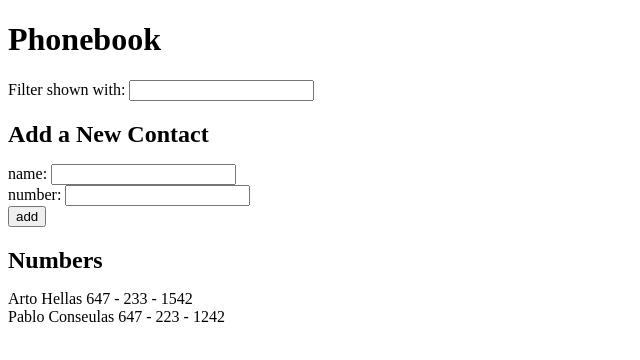
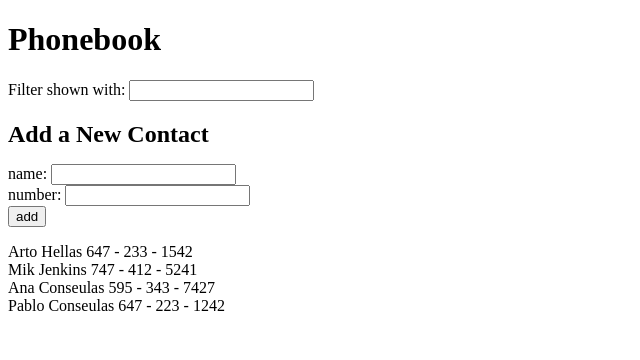
Before and after one commit to Yanek-K/fullstack_open, a React (Create React App) app in the folder part_2/phonebook/: page / in a window 1280 px wide. Shown: the top 360 px of the page, without its empty margins (0-640 px from the left). Built offline with nearby package versions, Linux system fonts and the light colour scheme.

Commit message:
Refactor Complete - Missing Filter

```diff
--- a/part_2/phonebook/src/App.css
+++ b/part_2/phonebook/src/App.css
@@ -1,5 +1,5 @@
 ul {
-  margin: 0;
+  margin: 1rem 0 0 0;
   padding: 0;
   list-style: none;
 }
--- a/part_2/phonebook/src/App.js
+++ b/part_2/phonebook/src/App.js
@@ -1,5 +1,8 @@
 import { useState } from "react";
 import "./App.css";
+import FilterNames from "./FilterNames";
+import NewContact from "./NewContact";
+import RenderContacts from "./RenderContacts";
 
 const App = () => {
   const [persons, setPersons] = useState([
@@ -7,6 +10,16 @@ const App = () => {
       name: "Arto Hellas",
       id: "Arto Hellas",
       number: "647 - 233 - 1542",
+    },
+    {
+      name: "Mik Jenkins",
+      id: "Mik Jenkins",
+      number: "747 - 412 - 5241",
+    },
+    {
+      name: "Ana Conseulas",
+      id: "Ana Conseulas",
+      number: "595 - 343 - 7427",
     },
     {
       name: "Pablo Conseulas",
@@ -39,10 +52,12 @@ const App = () => {
     setNewNumber("");
   };
 
-  const filterName = () => {};
-
   const handleFilterBy = (event) => {
     setFilterBy(event.target.value);
+    let filteredNames = persons.map((person) => person.name);
+    filteredNames.forEach((name) => {
+      name.toLowerCase().includes(filterBy.trim().toLowerCase());
+    });
   };
 
   const handleNameChange = (event) => {
@@ -59,26 +74,26 @@ const App = () => {
       <div>
         Filter shown with: <input value={filterBy} onChange={handleFilterBy} />
       </div>
-      <form onSubmit={addName}>
-        <h2>Add a New Contact</h2>
-        <div>
-          name: <input value={newName} onChange={handleNameChange} />
-        </div>
-        <div>
-          number: <input value={newNumber} onChange={handleNumberChange} />
-        </div>
-        <div>
-          <button type="submit">add</button>
-        </div>
-      </form>
-      <h2>Numbers</h2>
-      <ul>
-        {persons.map((person) => (
-          <li key={person.id}>
-            {person.name} {person.number}
-          </li>
-        ))}
-      </ul>
+      <NewContact
+        addName={addName}
+        handleNameChange={handleNameChange}
+        handleNumberChange={handleNumberChange}
+        newName={newName}
+        newNumber={newNumber}
+      />
+      {filterBy === "" ? (
+        <ul>
+          {persons.map((person) => (
+            <RenderContacts
+              key={person.id}
+              name={person.name}
+              number={person.number}
+            />
+          ))}
+        </ul>
+      ) : (
+        <FilterNames />
+      )}
     </div>
   );
 };
--- /dev/null
+++ b/part_2/phonebook/src/FilterNames.js
@@ -0,0 +1,11 @@
+import React from "react";
+
+const FilterNames = () => {
+  return (
+    <div>
+      <p>Hello</p>
+    </div>
+  );
+};
+
+export default FilterNames;
--- /dev/null
+++ b/part_2/phonebook/src/NewContact.js
@@ -0,0 +1,28 @@
+import React from "react";
+
+const NewContact = ({
+  addName,
+  handleNameChange,
+  handleNumberChange,
+  newName,
+  newNumber,
+}) => {
+  return (
+    <div>
+      <form onSubmit={addName}>
+        <h2>Add a New Contact</h2>
+        <div>
+          name: <input value={newName} onChange={handleNameChange} />
+        </div>
+        <div>
+          number: <input value={newNumber} onChange={handleNumberChange} />
+        </div>
+        <div>
+          <button type="submit">add</button>
+        </div>
+      </form>
+    </div>
+  );
+};
+
+export default NewContact;
--- /dev/null
+++ b/part_2/phonebook/src/RenderContacts.js
@@ -0,0 +1,13 @@
+import React from "react";
+
+const RenderContacts = ({ name, number }) => {
+  return (
+    <div>
+      <li>
+        {name} {number}
+      </li>
+    </div>
+  );
+};
+
+export default RenderContacts;
```
